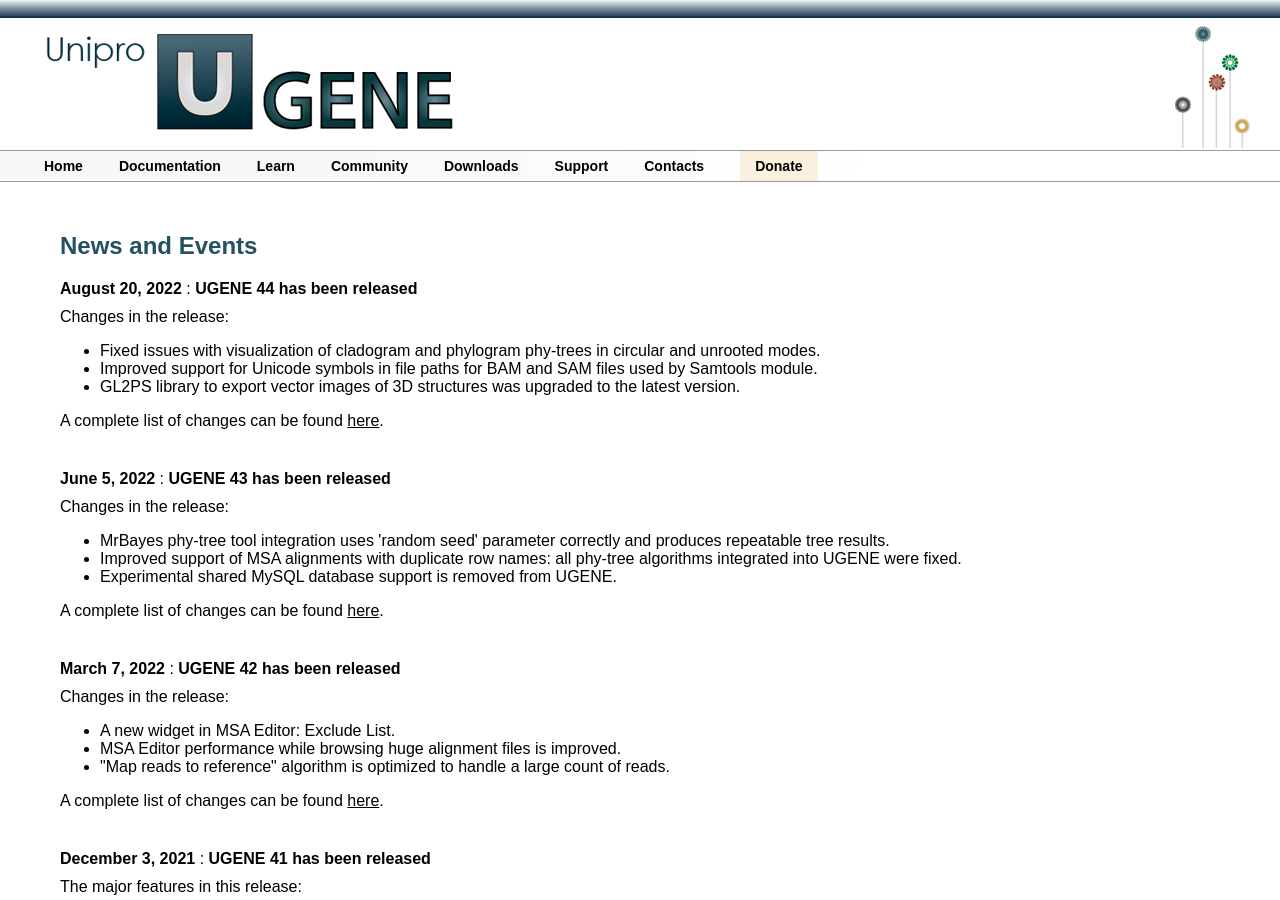
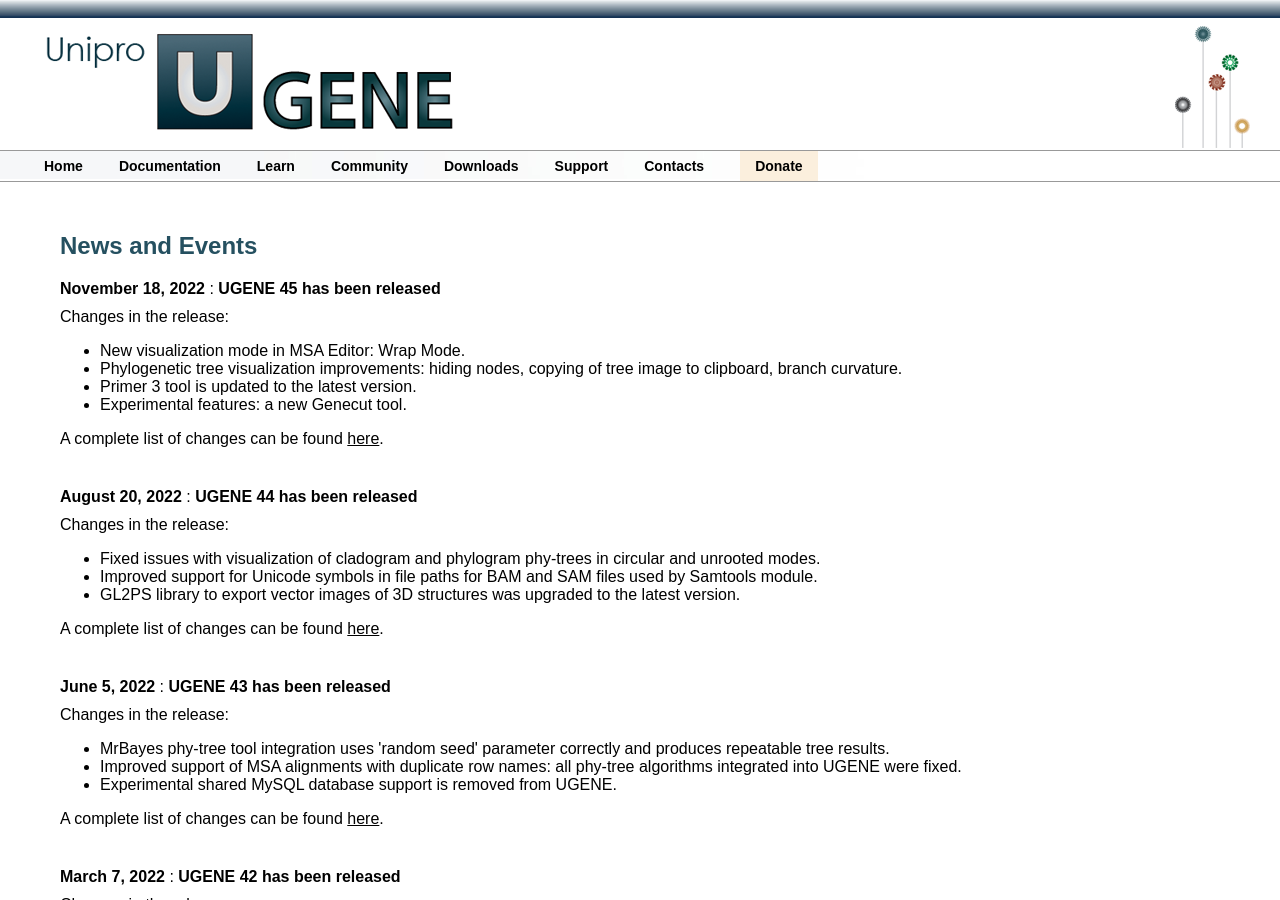
Before and after one commit to ugeneunipro/ugeneunipro.github.io, a Jekyll site: the page built from docs/news.html, in a window 1280 px wide and 900 px high. Built offline with Jekyll 4.4.1, drawn with Linux system fonts in a browser that asks for light colours.

Commit message:
Version 45.0 updates

```diff
--- a/docs/_config.yml
+++ b/docs/_config.yml
@@ -7,19 +7,19 @@
 
 # UGENE variables
 ugene:
-  release_version: "44.0"
-  release_date_MMM_YYYY_ru: "Август, 2022"
-  release_date_MMM_YYYY_tr: "Ağustos, 2022"
-  release_date_MMM_YYYY_en: "August, 2022"
+  release_version: "45.0"
+  release_date_MMM_YYYY_ru: "Ноябрь, 2022"
+  release_date_MMM_YYYY_tr: "Kasım, 2022"
+  release_date_MMM_YYYY_en: "November, 2022"
   doc_version: ""
   # Download links
-  download_link_ugene_latest_linux_x86_64_portable: "https://github.com/ugeneunipro/ugene/releases/download/44.0/ugene-44.0-linux-x86-64.tar.gz"
-  download_link_ugene_latest_mac_x86_64_portable: "https://github.com/ugeneunipro/ugene/releases/download/44.0/ugene-44.0-mac-x86-64.dmg"
-  download_link_ugene_latest_sources_gz: "https://github.com/ugeneunipro/ugene/archive/refs/tags/44.0.tar.gz"
-  download_link_ugene_latest_sources_zip: "https://github.com/ugeneunipro/ugene/archive/refs/tags/44.0.zip"
-  download_link_ugene_latest_win_x86_64: "https://github.com/ugeneunipro/ugene/releases/download/44.0/ugene-44.0-win-x86-64.exe"
-  download_link_ugene_latest_win_x86_64_portable: "https://github.com/ugeneunipro/ugene/releases/download/44.0/ugene-44.0-win-x86-64.zip"
-  next_release_tracker_link: "https://ugene.dev/tracker/issues/?filter=14951"
+  download_link_ugene_latest_linux_x86_64_portable: "https://github.com/ugeneunipro/ugene/releases/download/45.0/ugene-45.0-linux-x86-64.tar.gz"
+  download_link_ugene_latest_mac_x86_64_portable: "https://github.com/ugeneunipro/ugene/releases/download/45.0/ugene-45.0-mac-x86-64.dmg"
+  download_link_ugene_latest_sources_gz: "https://github.com/ugeneunipro/ugene/archive/refs/tags/45.0.tar.gz"
+  download_link_ugene_latest_sources_zip: "https://github.com/ugeneunipro/ugene/archive/refs/tags/45.0.zip"
+  download_link_ugene_latest_win_x86_64: "https://github.com/ugeneunipro/ugene/releases/download/45.0/ugene-45.0-win-x86-64.exe"
+  download_link_ugene_latest_win_x86_64_portable: "https://github.com/ugeneunipro/ugene/releases/download/45.0/ugene-45.0-win-x86-64.zip"
+  next_release_tracker_link: "https://ugene.dev/tracker/issues/?filter=14952"
   static:
     cite_link: "https://doi.org/10.1093/bioinformatics/bts091"
 
--- a/docs/news.html
+++ b/docs/news.html
@@ -5,6 +5,19 @@
 
 <div class="news-page">
     <h2>News and Events<br/></h2>
+
+    <div class="news-block">
+        <b>November 18, 2022</b> : <b> <a name="r45"> </a> UGENE 45 has been released</b>
+
+        <p>Changes in the release:</p>
+        <ul>
+            <li>New visualization mode in MSA Editor: Wrap Mode.</li>
+            <li>Phylogenetic tree visualization improvements: hiding nodes, copying of tree image to clipboard, branch curvature.</li>
+            <li>Primer 3 tool is updated to the latest version.</li>
+            <li>Experimental features: a new Genecut tool.</li>
+        </ul>
+        <p>A complete list of changes can be found <a href="/changelist.html">here</a>. </p>
+    </div>
 
     <div class="news-block">
         <b>August 20, 2022</b> : <b> <a name="r44"> </a> UGENE 44 has been released</b>
```
Also changed, not shown: docs/changelist.html (+13 -0 lines), docs/ru/changelist.html (+14 -0 lines), docs/ru/news.html (+12 -0 lines).
